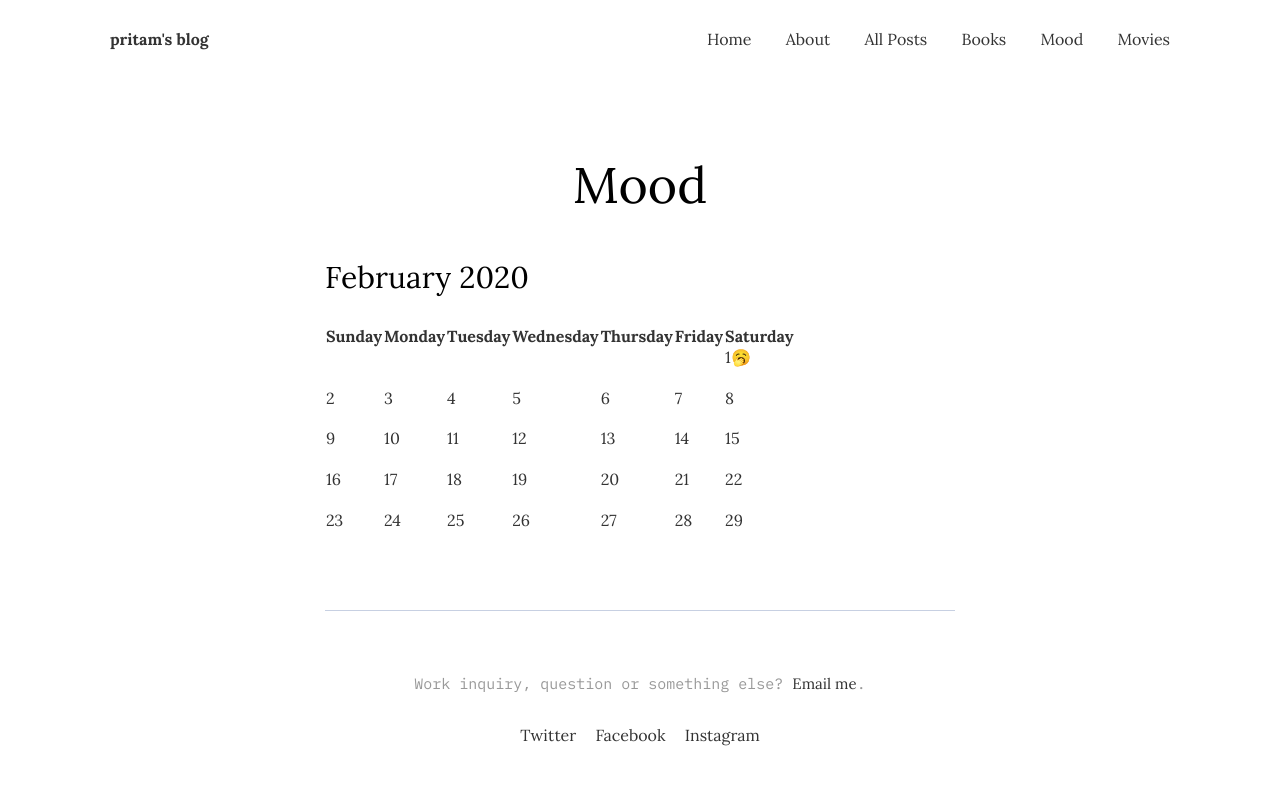
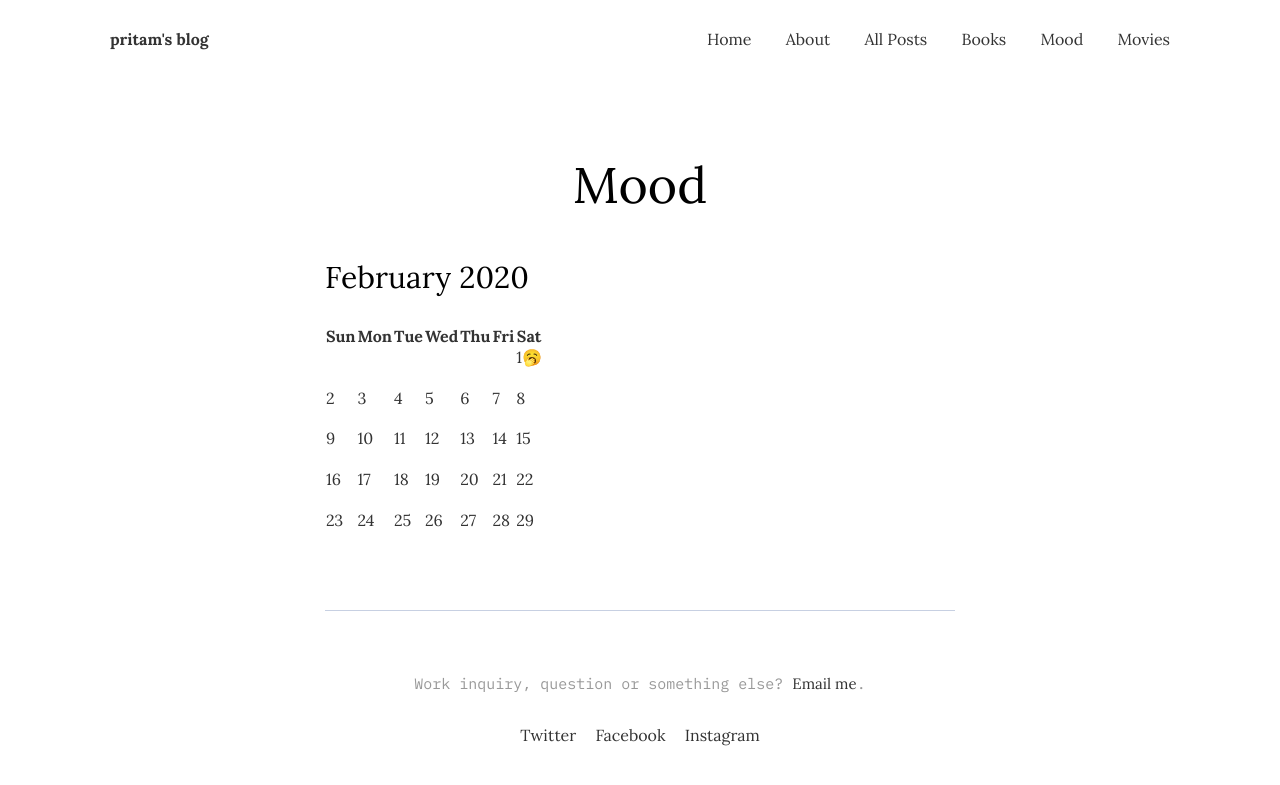
Before and after one commit to argumentativeyouth/pblog, a Jekyll site: the page built from _pages/mood.md, in a window 1280 px wide. Shown: the top 785 px of the page. Built offline with Jekyll 4.4.1, drawn with Linux system fonts in a browser that asks for light colours.

Commit message:
Update mood.md

```diff
--- a/_pages/mood.md
+++ b/_pages/mood.md
@@ -6,7 +6,7 @@ image:
 ---
 ## February 2020
 
-| Sunday  | Monday  | Tuesday  | Wednesday  | Thursday  | Friday  | Saturday  |
+| Sun  | Mon  | Tue  | Wed  | Thu | Fri  | Sat  |
 |---|---|---|---|---|---|---|
 | |   |   |   |   |   | 1🥱  |
 | |   |   |   |   |   |   |
```
